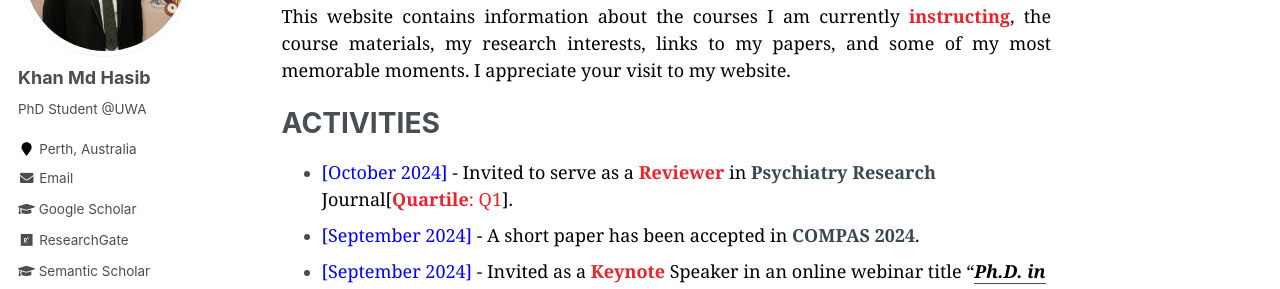
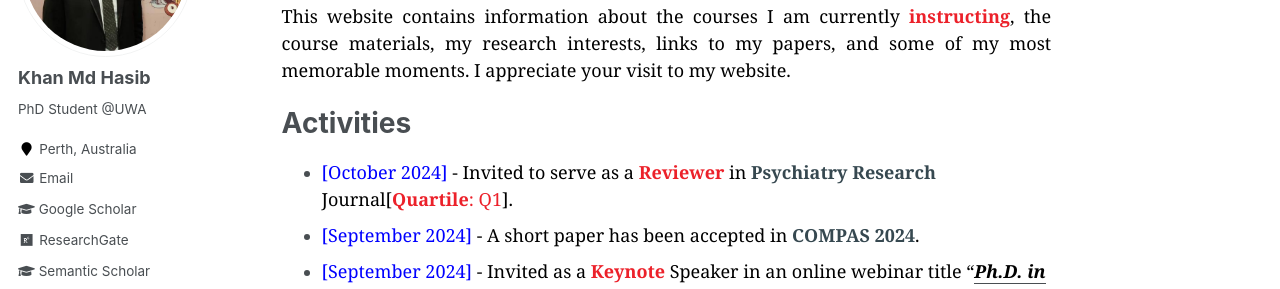
Before and after one commit to hasibaust13/hasibaust13.github.io, a Jekyll site: the page built from _pages/about.md, in a window 1280 px wide and 900 px high, scrolled down 842 px. Shown: the part 154-443 px from the top of the window. Built offline with Jekyll 4.4.1, drawn with Linux system fonts in a browser that asks for light colours; some web fonts are replaced.

```diff
--- a/_pages/about.md
+++ b/_pages/about.md
@@ -22,7 +22,7 @@ redirect_from:
 <p style="text-align:justify; color:black; font-family:Georgia">This website contains information about the courses I am currently <span style="color:#ec212a;font-weight:bold">instructing</span>, the course materials, my research interests, links to my papers, and some of my most memorable moments. I appreciate your visit to my website.</p>
 
 
-# ACTIVITIES
+# Activities
 * <span style="font-family:Georgia; color:black"><span style="color:Blue">[October 2024]</span> - Invited to serve as a <span style="color:#ec212a;font-weight:bold">Reviewer</span> in <a href="https://www.sciencedirect.com/journal/psychiatry-research" target="_blank" style="color:#364850;font-weight:bold">Psychiatry Research</a> Journal[<span style="color:#ec212a"><b>Quartile</b>: Q1</span>].</span>
 * <span style="font-family:Georgia; color:black"><span style="color:Blue">[September 2024]</span> - A short paper has been accepted in <a href="https://www.compasconf.org/" target="_blank" style="color:#364850;font-weight:bold">COMPAS 2024</a>.
 * <span style="font-family:Georgia; color:black"><span style="color:Blue">[September 2024]</span> - Invited as a <span style="color:#ec212a;font-weight:bold">Keynote</span> Speaker in an online webinar title "<b><i><u>Ph.D. in Australia</u></i></b>" organized by <span style="color:#364850;font-weight:bold">IEEE BUBT Student Branch</span>.</span>
```
Also changed, not shown: 8 other files.
